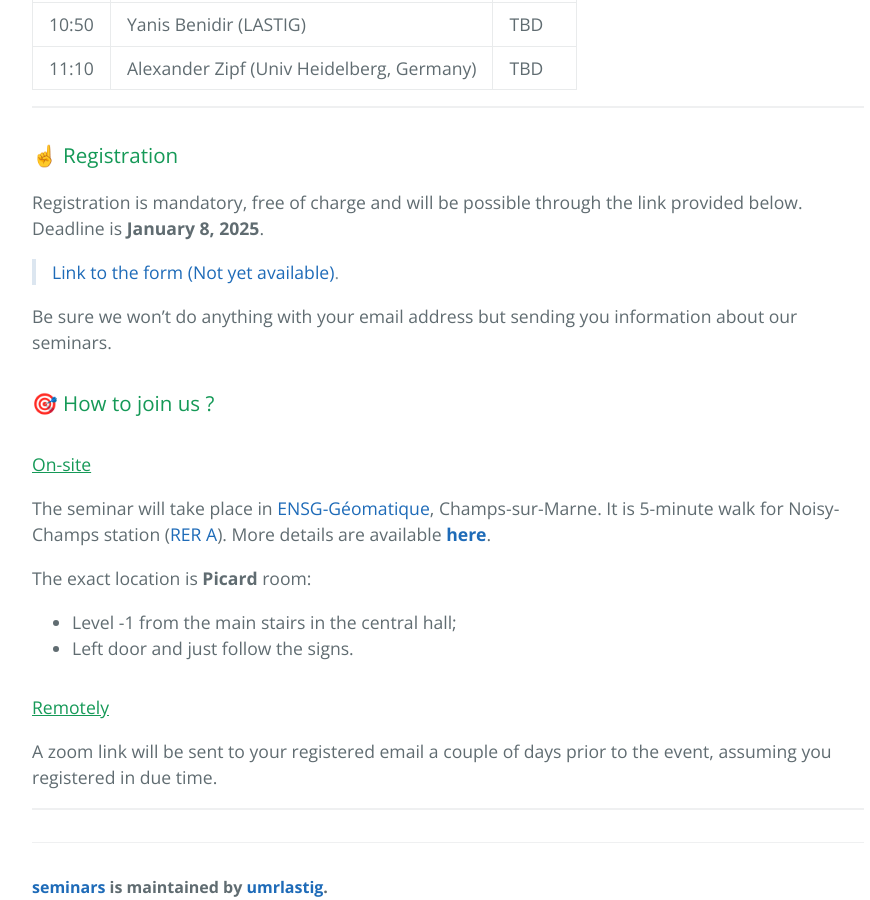
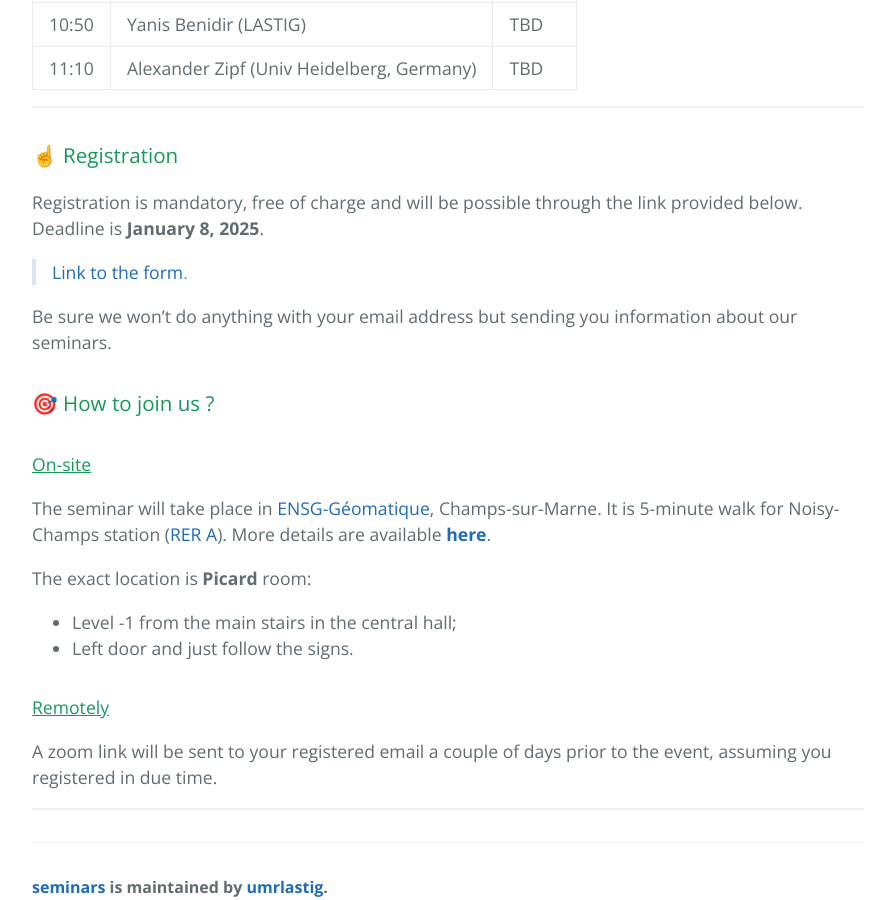
Before and after one commit to umrlastig/seminars, a Jekyll site: the page built from index.md, in a window 1280 px wide and 900 px high, scrolled down 2355 px. Shown: the whole window, without its empty margins (192-1062 px from the left). Built offline with Jekyll 4.4.1, drawn with Linux system fonts in a browser that asks for light colours.

Commit message:
Update index.md

```diff
--- a/index.md
+++ b/index.md
@@ -53,7 +53,7 @@ Questions & Answers will be possible after every talk. No worries.
 ### ☝ Registration
 Registration is mandatory, free of charge and will be possible through the link provided below.
 Deadline is **January 8, 2025**.
-> [Link to the form (Not yet available)]().
+> [Link to the form](https://forms.office.com/e/5N4m7YBej1).
 
 Be sure we won't do anything with your email address but sending you information about our seminars.
 
```
